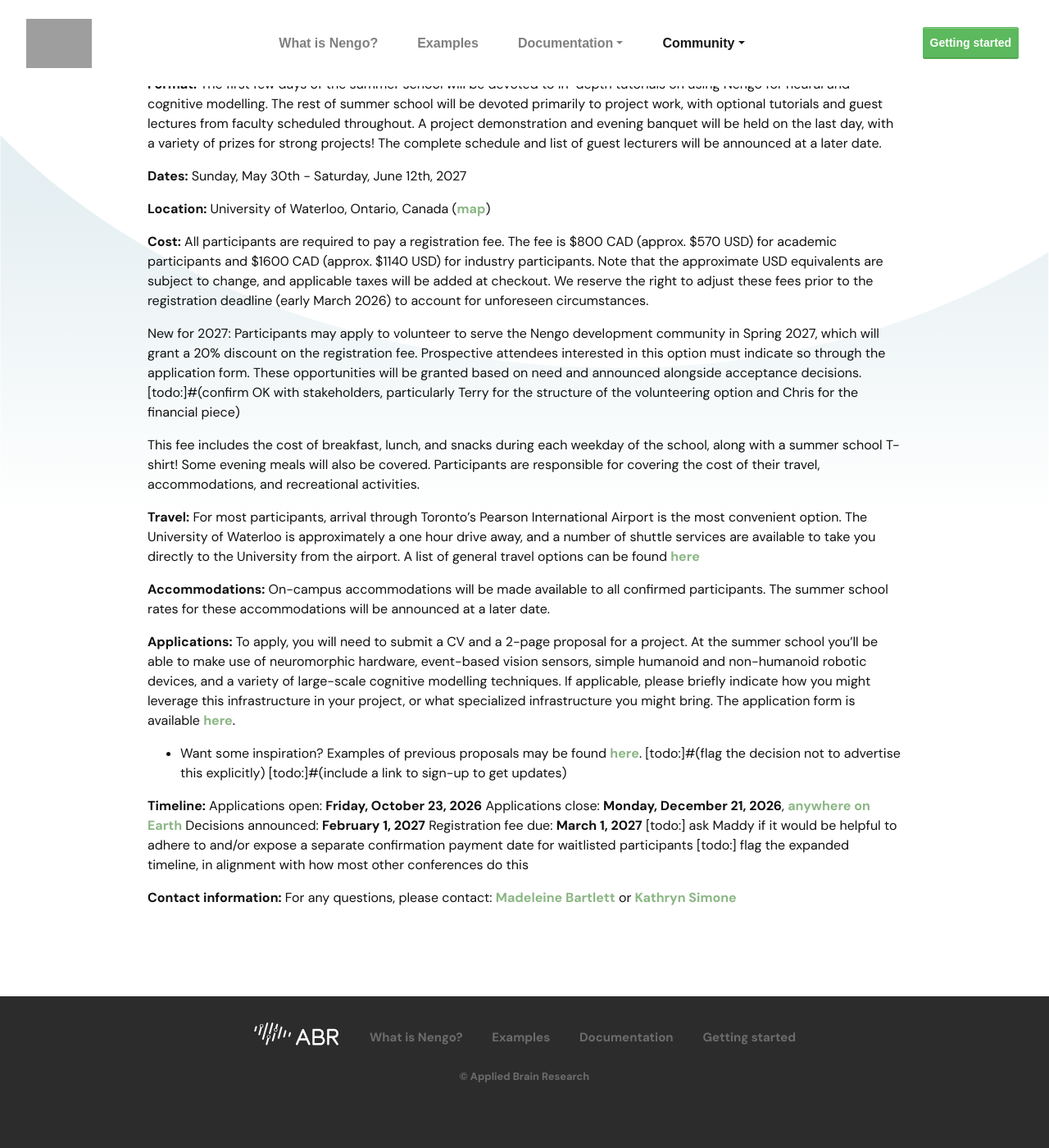
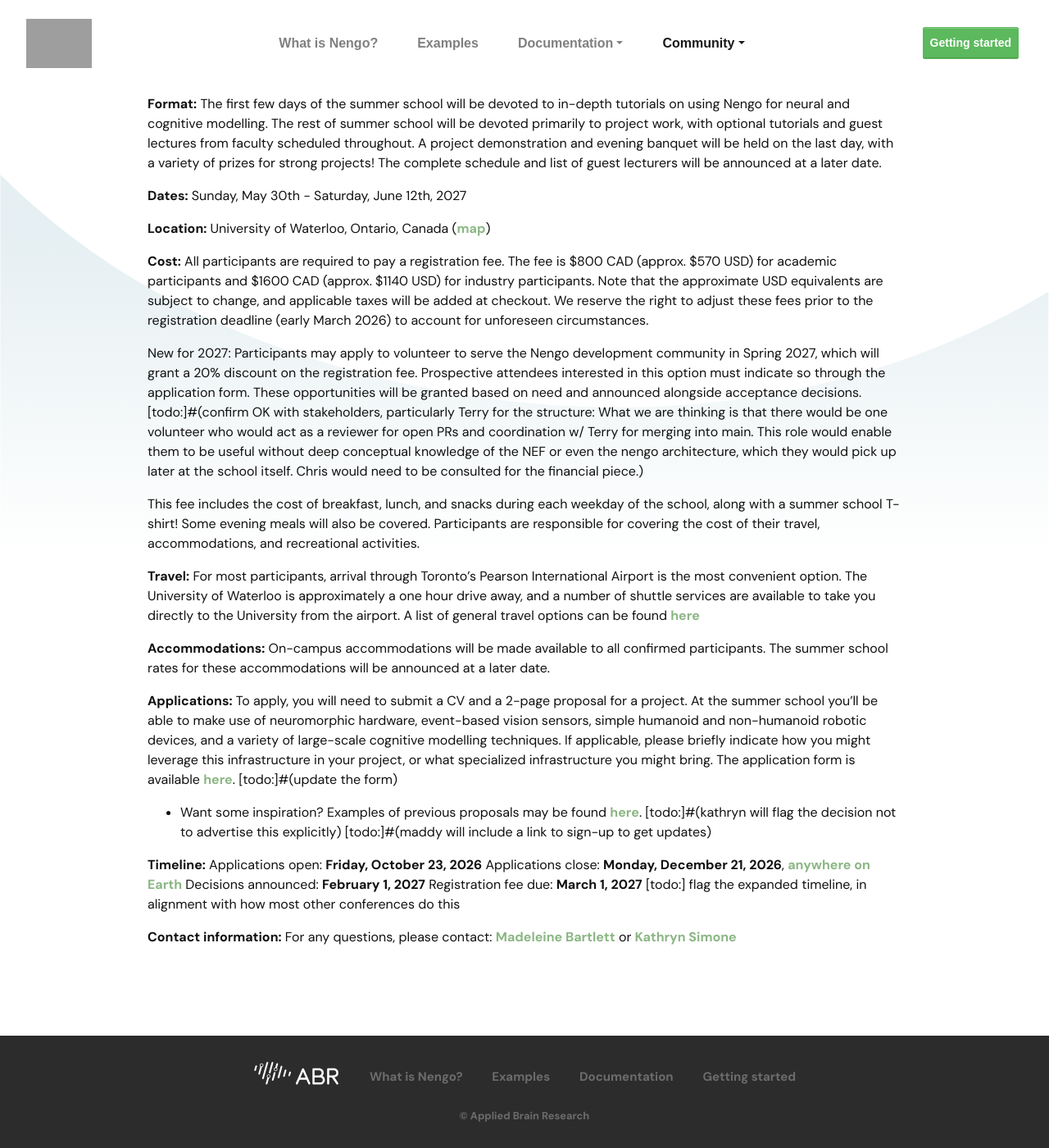
Before and after one commit to nengo/nengo.github.io, a Jekyll site: the page built from summer-school.md, in a window 1280 px wide and 1400 px high, scrolled down 1938 px. Shown: the whole window at 82% size. Built offline with Jekyll 4.4.1, drawn with Linux system fonts in a browser that asks for light colours; nearby versions of some CDN libraries; some web fonts are replaced; before the commit the page ends 3290 px from its top, so only the background shows below that; some of the changed text lies outside the part shown.

Commit message:
Revise summer school details and stakeholder tasks
Updated details about hardware access and volunteer opportunities for the summer school. Added specific tasks for stakeholders regarding the volunteering structure and application form.

```diff
--- a/summer-school.md
+++ b/summer-school.md
@@ -18,9 +18,9 @@
 recurring special feature of the school, participants will be given
 on-site access to neuromorphic hardware, including Stanford’s mixed digital/analog chip
 [Braindrop](https://web.stanford.edu/group/brainsinsilicon/),
-the [SpiNNaker](http://apt.cs.manchester.ac.uk/projects/SpiNNaker/) chip, and a
-variety of [FPGAs](https://www.nengo.ai/nengo-fpga/).
-[todo:]#(question for Maddy: Can we deliver access to each of these? Question for Jake and/or Chris, are there any new ones we would expect to be able to provide for 2027?)
+the [SpiNNaker](http://apt.cs.manchester.ac.uk/projects/SpiNNaker/) chip, a
+variety of [FPGAs](https://www.nengo.ai/nengo-fpga/), as well as robots and event cameras.
+[todo:]#(Question for Jake and/or Chris, are there any new ones we would expect to/want be able to provide for 2027, e.g. SpinNaker 2 or whatever the big rack project is?)
 
 In addition to teaching participants to run applications on neuromorphic
 hardware using the Nengo simulation package, this two-week school will
@@ -105,7 +105,7 @@
 **Cost:** All participants are required to pay a registration fee. The fee is $800 CAD (approx. $570 USD) for academic participants and $1600 CAD (approx. $1140 USD) for industry participants. Note that the approximate USD equivalents are subject to change, and applicable taxes will be added at checkout. We reserve the right to adjust these fees prior to the registration deadline (early March 2026) to account for unforeseen circumstances.
 
 New for 2027: Participants may apply to volunteer to serve the Nengo development community in Spring 2027, which will grant a 20% discount on the registration fee. Prospective attendees interested in this option must indicate so through the application form. These opportunities will be granted based on need and announced alongside acceptance decisions.
-[todo:]#(confirm OK with stakeholders, particularly Terry for the structure of the volunteering option and Chris for the financial piece)
+[todo:]#(confirm OK with stakeholders, particularly Terry for the structure: What we are thinking is that there would be one volunteer who would act as a reviewer for open PRs and coordination w/ Terry for merging into main. This role would enable them to be useful without deep conceptual knowledge of the NEF or even the nengo architecture, which they would pick up later at the school itself. Chris would need to be consulted for the financial piece.)
 
 This fee includes the cost of breakfast, lunch, and snacks during
 each weekday of the school, along with a summer school T-shirt!
@@ -134,17 +134,17 @@
 applicable, please briefly indicate how you might leverage this infrastructure
 in your project, or what specialized infrastructure you might bring. The application form is available
 [here](https://forms.gle/4jZjqRD8Zf44h3UC7).
+[todo:]#(update the form)
 
 - Want some inspiration? Examples of previous proposals may be found [here](https://drive.google.com/drive/folders/1YdT9mbNWat6IgnLNhuCwj5e8XLFdtP0s?usp=drive_link).
-[todo:]#(flag the decision not to advertise this explicitly)
-[todo:]#(include a link to sign-up to get updates)
+[todo:]#(kathryn will flag the decision not to advertise this explicitly)
+[todo:]#(maddy will include a link to sign-up to get updates)
 
 **Timeline:**
 Applications open: **Friday, October 23, 2026**
 Applications close: **Monday, December 21, 2026**, [anywhere on Earth](https://time.is/Anywhere_on_Earth)
 Decisions announced: **February 1, 2027**
 Registration fee due: **March 1, 2027**
-[todo:] ask Maddy if it would be helpful to adhere to and/or expose a separate confirmation payment date for waitlisted participants
 [todo:] flag the expanded timeline, in alignment with how most other conferences do this
 
 **Contact information:** For any questions, please contact:
```
